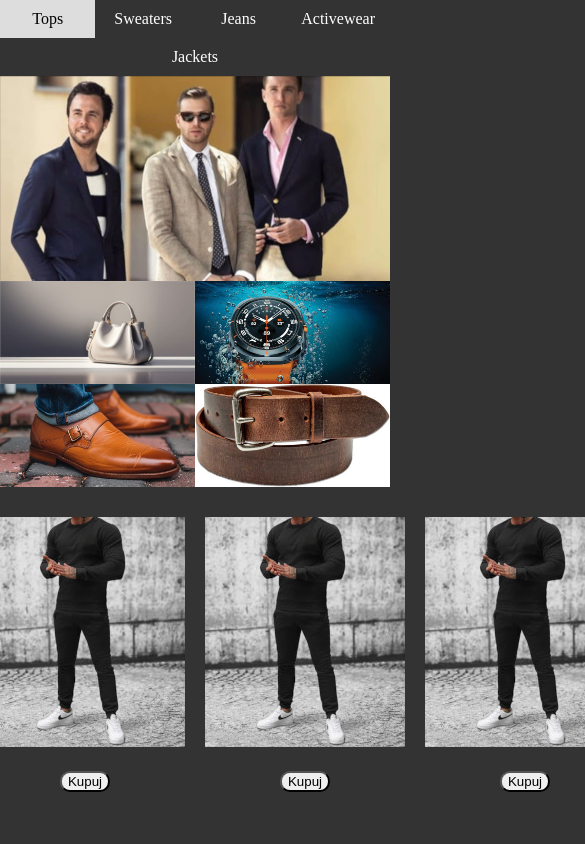
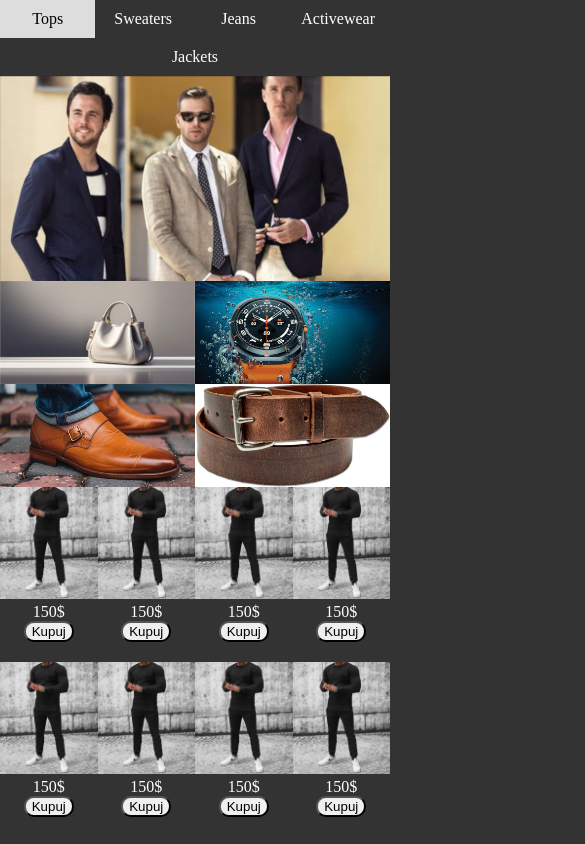
Before and after one commit to Hedgedog1/Hedgedog1.github.io, a plain HTML site: page Gridbox/index.html in a window 390 px wide. Shown: the top 844 px of the page, 585 px wide, since content can reach past the window. Drawn offline with Linux system fonts and the light colour scheme.

Commit message:
Add files via upload

```diff
--- a/Gridbox/index.html
+++ b/Gridbox/index.html
@@ -28,18 +28,42 @@
     <main>
         <div>
             <img src="zdj/man.jpg" class="a">
+            <p>150$</p>
+            <button class="Kupuj">Kupuj</button>
+        </div>
+        <div>
+            <img src="zdj/man.jpg" class="b">
+            <p>150$</p>
+            <button class="Kupuj">Kupuj</button>
+        </div>
+        <div>
+            <img src="zdj/man.jpg" class="c">
+            <p>150$</p>
+            <button class="Kupuj">Kupuj</button>
+        </div>
+        <div>
+            <img src="zdj/man.jpg" class="d">
+            <p>150$</p>
             <button class="Kupuj">Kupuj</button>
         </div>
         <div>
             <img src="zdj/man.jpg" class="a">
+            <p>150$</p>
             <button class="Kupuj">Kupuj</button>
         </div>
         <div>
-            <img src="zdj/man.jpg" class="a">
+            <img src="zdj/man.jpg" class="b">
+            <p>150$</p>
             <button class="Kupuj">Kupuj</button>
         </div>
         <div>
-            <img src="zdj/man.jpg" class="a">
+            <img src="zdj/man.jpg" class="c">
+            <p>150$</p>
+            <button class="Kupuj">Kupuj</button>
+        </div>
+        <div>
+            <img src="zdj/man.jpg" class="d">
+            <p>150$</p>
             <button class="Kupuj">Kupuj</button>
         </div>
     </main>
--- a/Gridbox/style.css
+++ b/Gridbox/style.css
@@ -56,16 +56,40 @@ header{
     height: auto;
     grid-area: a;
 }
+.b{
+    margin: 0;
+    background-color: #333;
+    width: 100%;
+    height: auto;
+    grid-area: b;
+}
+.c{
+    margin: 0;
+    background-color: #333;
+    width: 100%;
+    height: auto;
+    grid-area: c;
+}
+.d{
+    margin: 0;
+    background-color: #333;
+    width: 100%;
+    height: auto;
+    grid-area: d;
+}
+p{
+    margin: 0px;
+    text-align: center;
+    color: #ffffff;
+}
 
-main{
-    margin: 30px;
-    grid-gap: 50px;
+main {
     justify-content: center;
     display: grid;
     grid-template-columns: 200px 200px 200px 200px;
-    grid-template-rows: 200px;
+    grid-template-rows: auto;
     grid-template-areas:
-    "a a a a"
+    "a b c d"
     ;
 }
 
@@ -81,19 +105,19 @@ main{
         ;
     }
 }
-@media screen and (max-width: 860px) {
+@media screen and (max-width: 800px) {
     main {
-        margin: 30px;
-        grid-gap: 50px;
+        justify-content: center;
         display: grid;
-        grid-template-columns: 1fr;
+        grid-template-columns: 1fr 1fr 1fr 1fr;
         grid-template-rows: auto;
         grid-template-areas:
-        "a"
+        "a b c d"
         ;
     }
-    .mainimg, .handbag, .watch, .shoes, .belt, img {
+    .mainimg, .belt, .shoes, .handbag, img{
         width: 100%;
+        max-width: 100%;
         height: auto;
     }
 }
@@ -113,14 +137,6 @@ main{
         width: 100%;
         max-width: 100%;
         height: auto;
-    }
-    main{
-        margin: 30px;
-        grid-gap: 20px;
-        justify-content: center;
-        display: grid;
-        grid-template-columns: 200px 200px 200px 200px;
-        grid-template-rows: 200px;
     }
 }
 
@@ -146,7 +162,6 @@ button{
     position: relative;
     left: 50%;
     transform: translateX(-50%);
-    margin-top: 20px;
     margin-bottom: 20px;
     border-radius: 10px;
     color: rgb(0, 0, 0);
```
